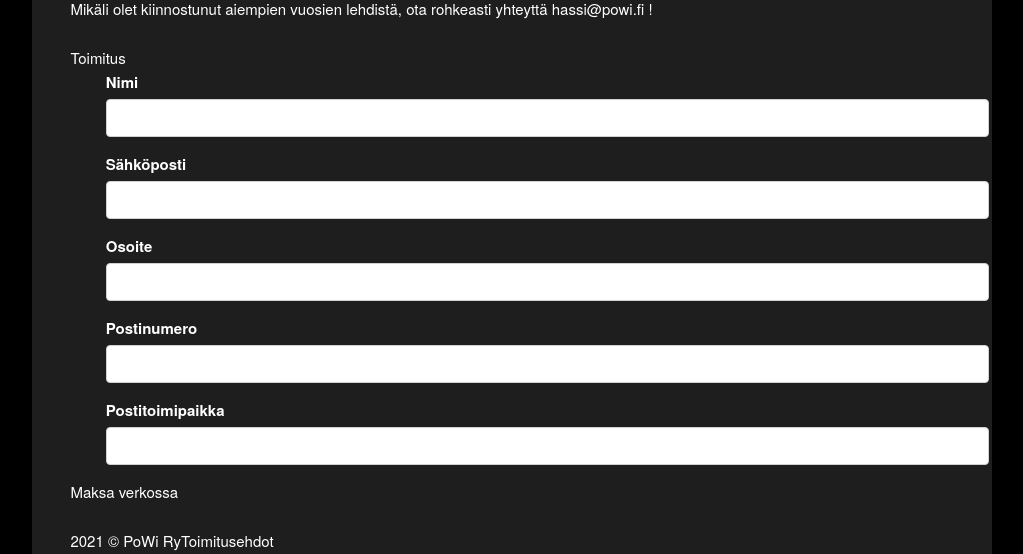
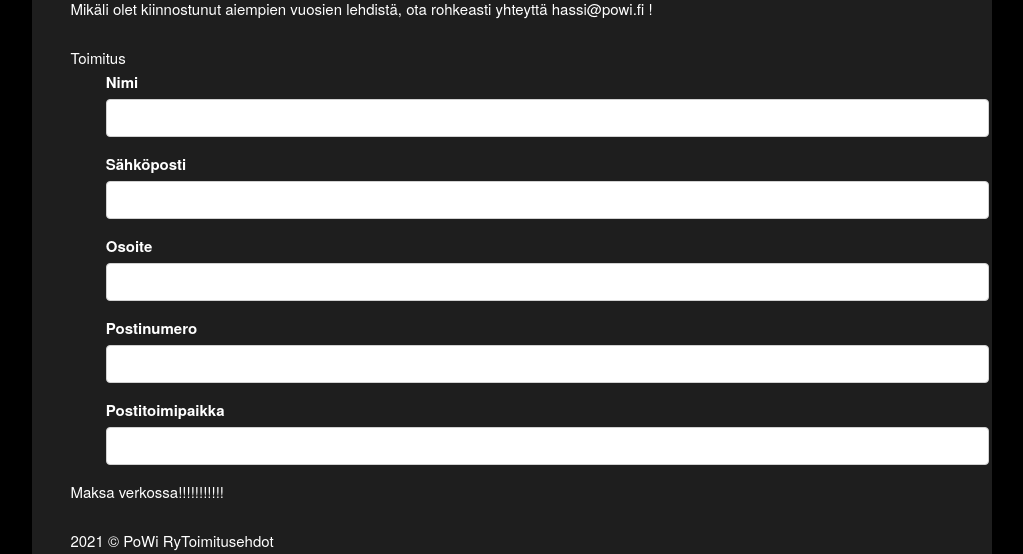
Before and after one commit to Vilzuge/hassi-front, a React (Create React App) app: page / in a window 1280 px wide. Shown: the part 1163-1717 px from the top of the page, without its empty margins (128-1151 px from the left). Built offline with nearby package versions, Linux system fonts and the light colour scheme.

Commit message:
Update App.tsx

```diff
--- a/src/App.tsx
+++ b/src/App.tsx
@@ -19,7 +19,7 @@ const App: React.FC = () => {
         <PaymentSelection />
         <Footer />
 
-        <p>Maksa verkossa</p>
+        <p>Maksa verkossa!!!!!!!!!!!</p>
 
         <p>2021 © PoWi RyToimitusehdot</p>
       </div>
```
